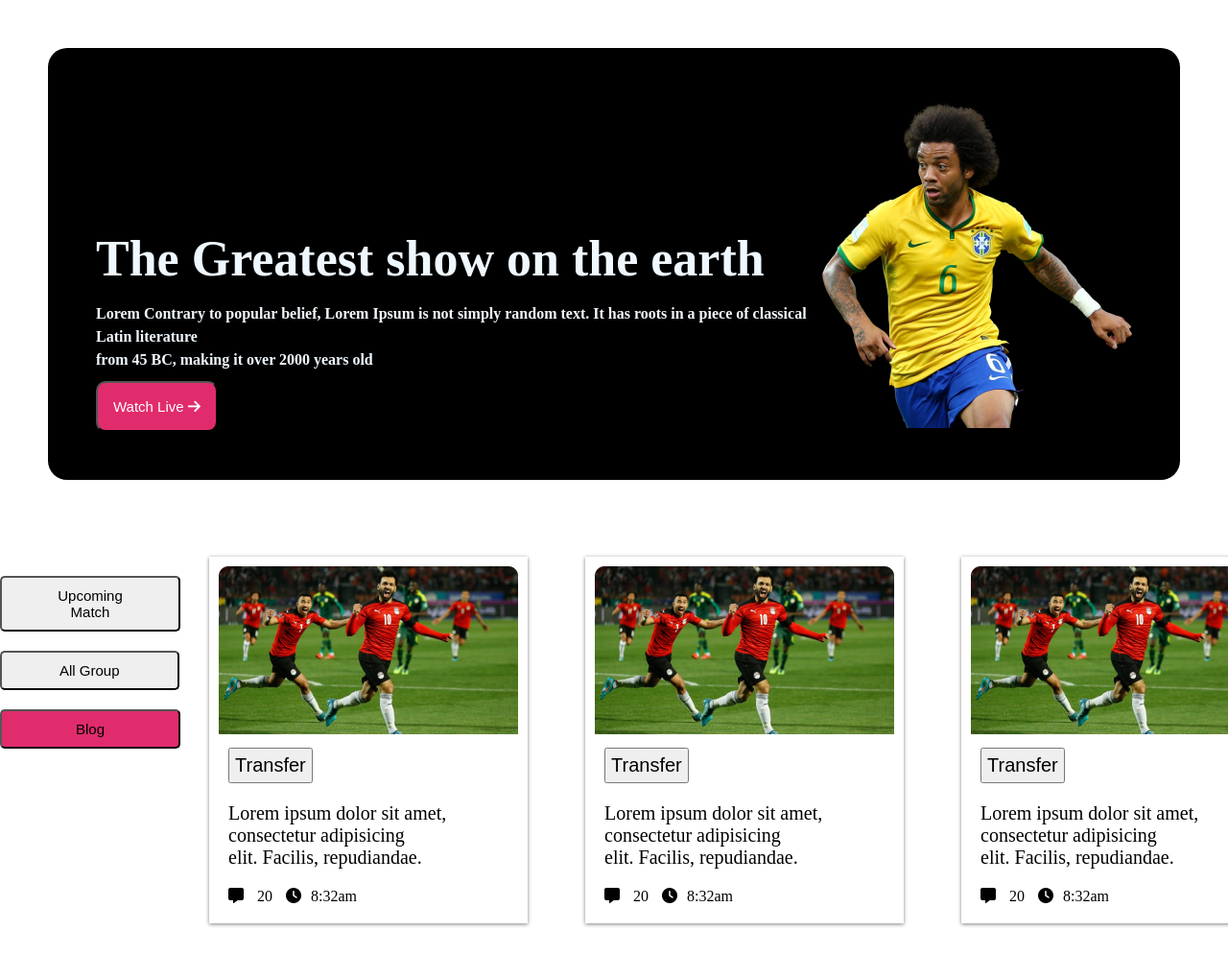
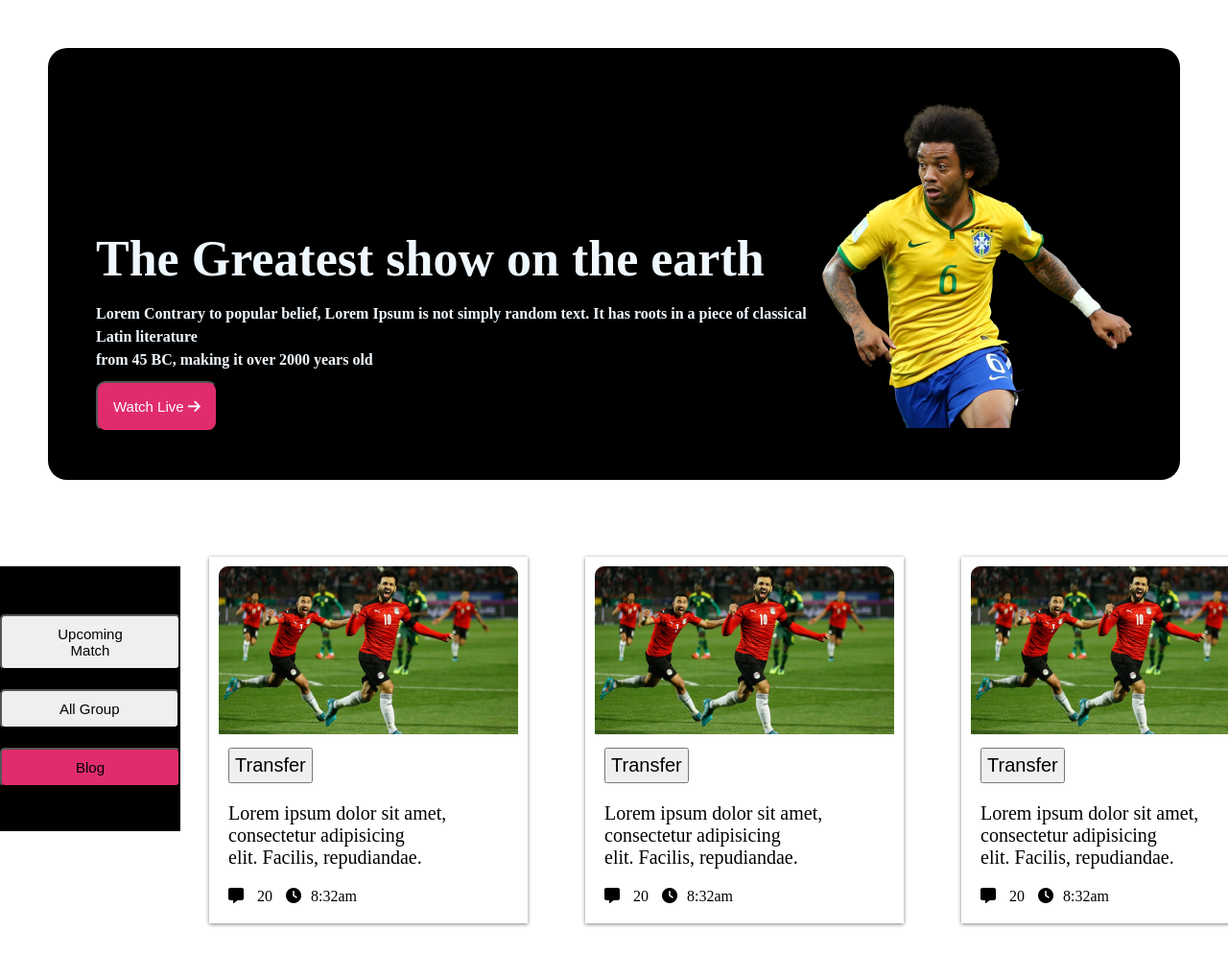
Before and after one commit to Rakib011110/assignment-2, a plain HTML site: page index.html in a window 1280 px wide. Shown: the top 995 px of the page at 96% size. Drawn offline with Linux system fonts and the light colour scheme; a web font is replaced by a local one.

Commit message:
third commit

```diff
--- a/style.css
+++ b/style.css
@@ -89,7 +89,14 @@
     display: flex;
     justify-content: space-evenly;
 
+}
 
+.mid-btn {
+    height: 276px;
+    margin-top: 40px;
+
+    background: black;
+    width: 191px
 }
 
 
--- a/web3.css
+++ b/web3.css
@@ -83,6 +83,13 @@
 
 }
 
+.mid-btn {
+    height: 276px;
+    margin-top: 40px;
+
+    background: black;
+    width: 191px
+}
 
 
 .mid-btn a {
```
